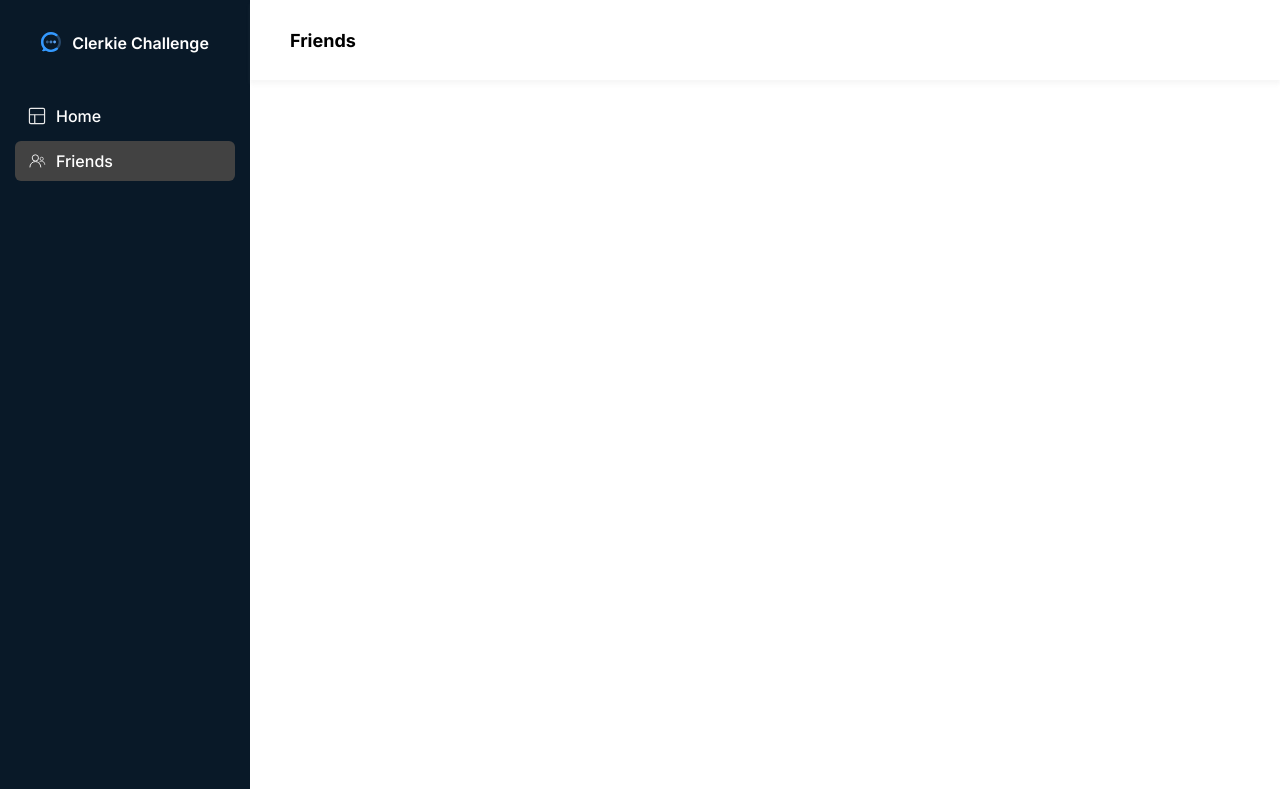
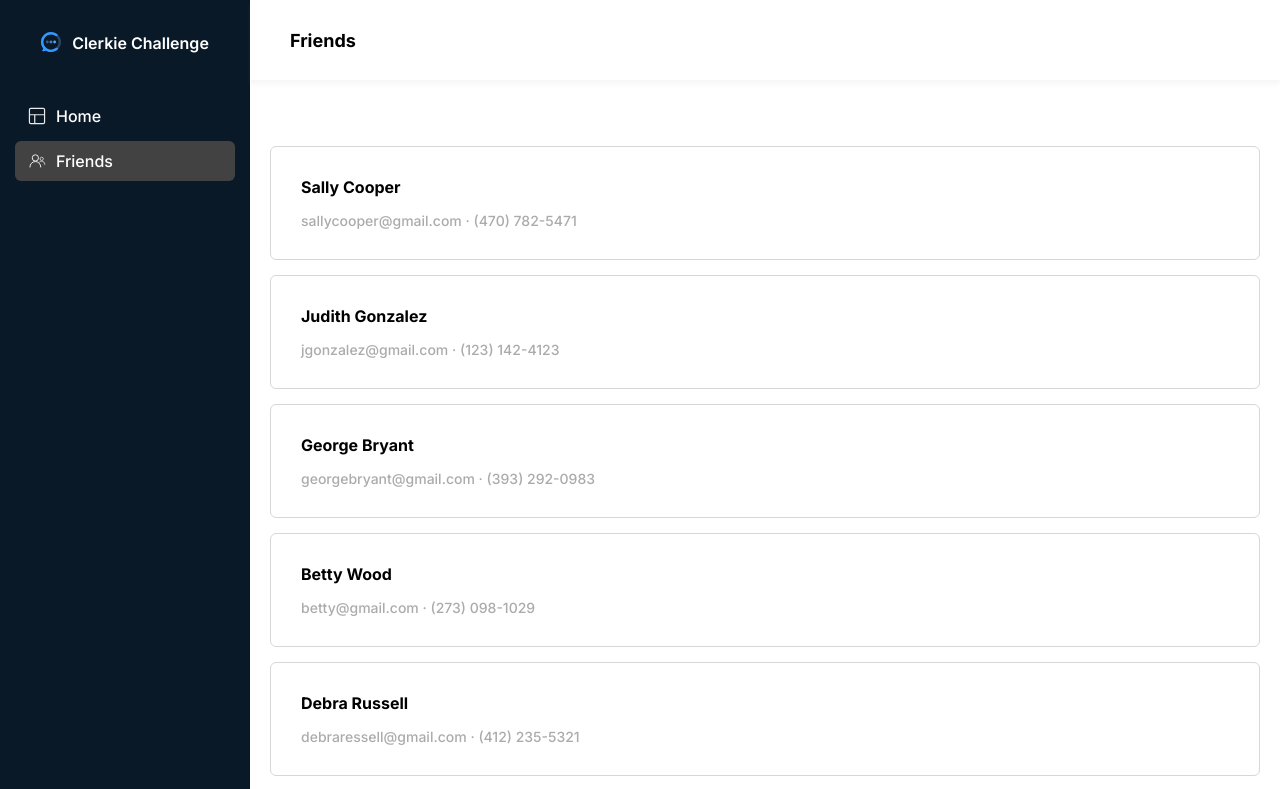
Before and after one commit to jpreston-alt/friends-challenge, a Next.js app: page /friends in a window 1280 px wide. Shown: the top 789 px of the page. Built offline with nearby package versions, Linux system fonts and the light colour scheme.

Commit message:
FriendCard component

```diff
--- /dev/null
+++ b/components/FriendCard/FriendCard.js
@@ -0,0 +1,26 @@
+import React from "react";
+import PropTypes from "prop-types";
+import { Text } from "@components";
+import styles from "./FriendCard.module.css";
+
+const FriendCard = ({ name, email, phone, level }) => {
+  return (
+    <div className={styles.container}>
+      <Text variant="h4" className={styles.title}>
+        {name}
+      </Text>
+      <Text color="secondary" className={styles.subtitle}>
+        {email} &middot; {phone}
+      </Text>
+    </div>
+  );
+};
+
+FriendCard.propTypes = {
+  name: PropTypes.string.isRequired,
+  email: PropTypes.string.isRequired,
+  phone: PropTypes.string.isRequired,
+  level: PropTypes.oneOf([0, 1, 2]).isRequired,
+};
+
+export default FriendCard;
--- /dev/null
+++ b/components/FriendCard/FriendCard.module.css
@@ -0,0 +1,15 @@
+.container {
+  border: 1px solid var(--gray_400);
+  border-radius: var(--border-radius);
+  padding: var(--spacing_6);
+  margin-bottom: var(--spacing_3);
+}
+
+.title {
+  margin-top: 0;
+  margin-bottom: var(--spacing_3);
+}
+
+.subtitle {
+  margin: 0;
+}
--- a/components/index.js
+++ b/components/index.js
@@ -5,3 +5,4 @@ export { default as NavBar } from "./NavBar/NavBar";
 export { default as SideNav } from "./SideNav/SideNav";
 export { default as NavItem } from "./NavItem/NavItem";
 export { default as NavMenu } from "./NavMenu/NavMenu";
+export { default as FriendCard } from "./FriendCard/FriendCard";
--- /dev/null
+++ b/mocks/friends-data.js
@@ -0,0 +1,51 @@
+export const friendsData = [
+  {
+    id: "f0e2a205-5fd1-46ab-b475-1565873dff51",
+    name: "Sally Cooper",
+    email: "sallycooper@gmail.com",
+    phone: "(470) 782-5471",
+    friendLevel: 1,
+  },
+  {
+    id: "396144ae-a160-4fbf-b1f2-174245451a01",
+    name: "Judith Gonzalez",
+    email: "jgonzalez@gmail.com",
+    phone: "(123) 142-4123",
+    friendLevel: 0,
+  },
+  {
+    id: "2d99ecf8-dbe5-4b0e-bcfa-771176b48dd2",
+    name: "George Bryant",
+    email: "georgebryant@gmail.com",
+    phone: "(393) 292-0983",
+    friendLevel: 0,
+  },
+  {
+    id: "67d26768-0d72-40c5-880f-6a4fa148f59a",
+    name: "Betty Wood",
+    email: "betty@gmail.com",
+    phone: "(273) 098-1029",
+    friendLevel: 2,
+  },
+  {
+    id: "c6d27764-44cc-48d9-a6d5-f338a83e6c37",
+    name: "Debra Russell",
+    email: "debraressell@gmail.com",
+    phone: "(412) 235-5321",
+    friendLevel: 2,
+  },
+  {
+    id: "439a62c9-e2f7-4f2b-a98d-416c2e5781f1",
+    name: "Rebecca Flores",
+    email: "rebeccaflores@gmail.com",
+    phone: "(574) 243-2574",
+    friendLevel: 1,
+  },
+  {
+    id: "b1333457-2062-41d4-baab-571dae4b4ca3",
+    name: "Kim Holland",
+    email: "kimholland@gmail.com",
+    phone: "(357) 345-6324",
+    friendLevel: 1,
+  },
+];
--- a/pages/_app.js
+++ b/pages/_app.js
@@ -6,6 +6,9 @@ const App = ({ Component, pageProps }) => {
   return (
     <>
       <Head>
+        <meta name="description" content="Generated by create next app" />
+        <meta name="viewport" content="width=device-width, initial-scale=1" />
+        <link rel="icon" href="/favicon.ico" />
         <title>{pageProps.title}</title>
       </Head>
       <PageTemplate pageName={pageProps.title}>
--- a/pages/_document.js
+++ b/pages/_document.js
@@ -3,11 +3,7 @@ import { Html, Head, Main, NextScript } from "next/document";
 const Document = () => {
   return (
     <Html lang="en">
-      <Head>
-        <meta name="description" content="Generated by create next app" />
-        <meta name="viewport" content="width=device-width, initial-scale=1" />
-        <link rel="icon" href="/favicon.ico" />
-      </Head>
+      <Head />
       <body>
         <Main />
         <NextScript />
--- /dev/null
+++ b/pages/friends/friends.module.css
@@ -0,0 +1,6 @@
+.container {
+  max-width: 1050px;
+  margin: 46px auto 0px auto;
+  padding: 20px;
+  box-sizing: border-box;
+}
--- a/pages/friends/index.js
+++ b/pages/friends/index.js
@@ -1,5 +1,16 @@
+import { FriendCard } from "@components";
+import styles from "./friends.module.css";
+
+import { friendsData } from "@mocks/friends-data";
+
 const Friends = () => {
-  return <></>;
+  return (
+    <div className={styles.container}>
+      {friendsData.map((friend) => (
+        <FriendCard key={friend.id} {...friend} />
+      ))}
+    </div>
+  );
 };
 
 export default Friends;
--- a/styles/globals.css
+++ b/styles/globals.css
@@ -26,6 +26,12 @@
 
   /* shadow */
   --box-shadow: 0px 4px 4px rgba(162, 162, 162, 0.1);
+
+  /* spacing */
+  --spacing_3: 15px;
+  --spacing_4: 20px;
+  --spacing_5: 25px;
+  --spacing_6: 30px;
 }
 
 body {
```
